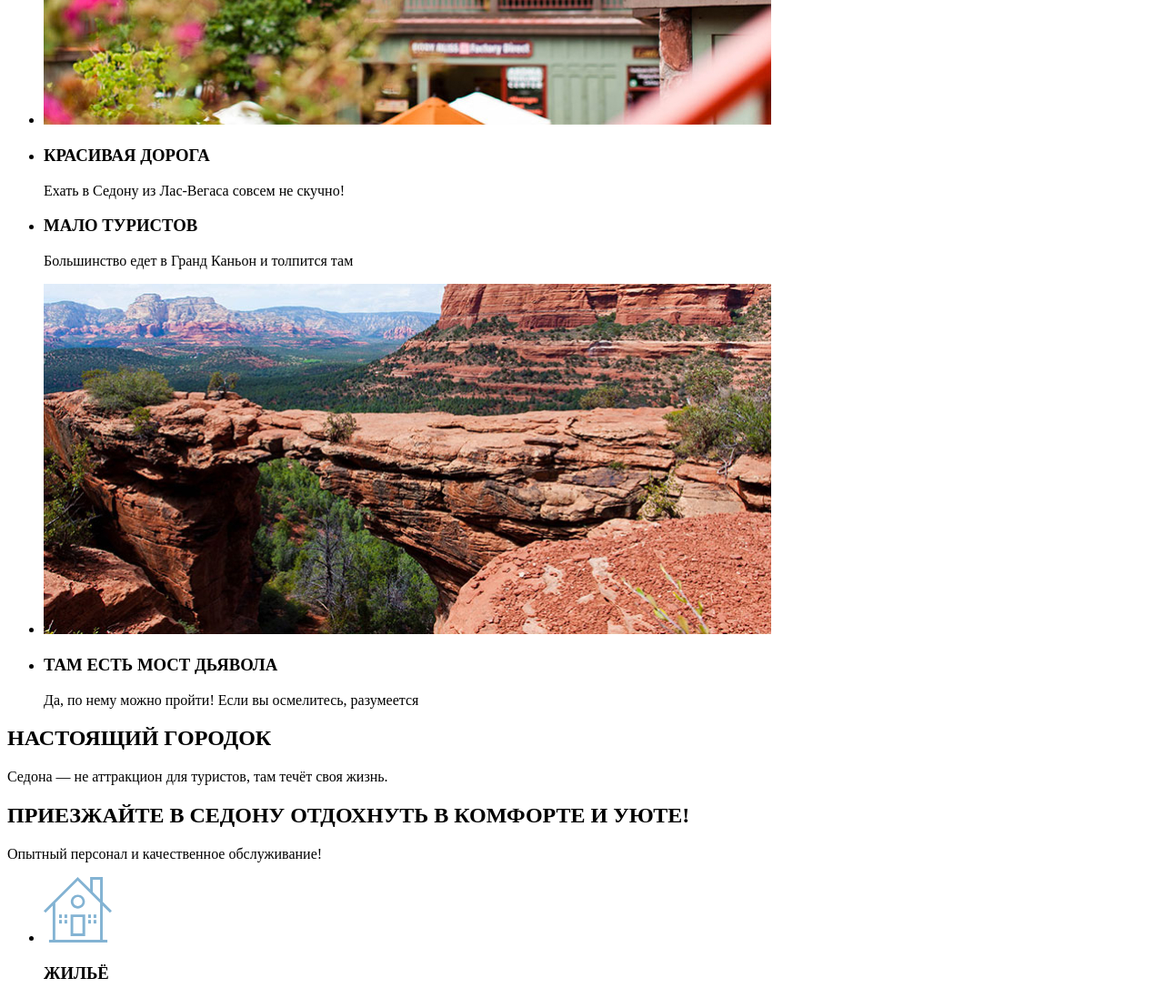
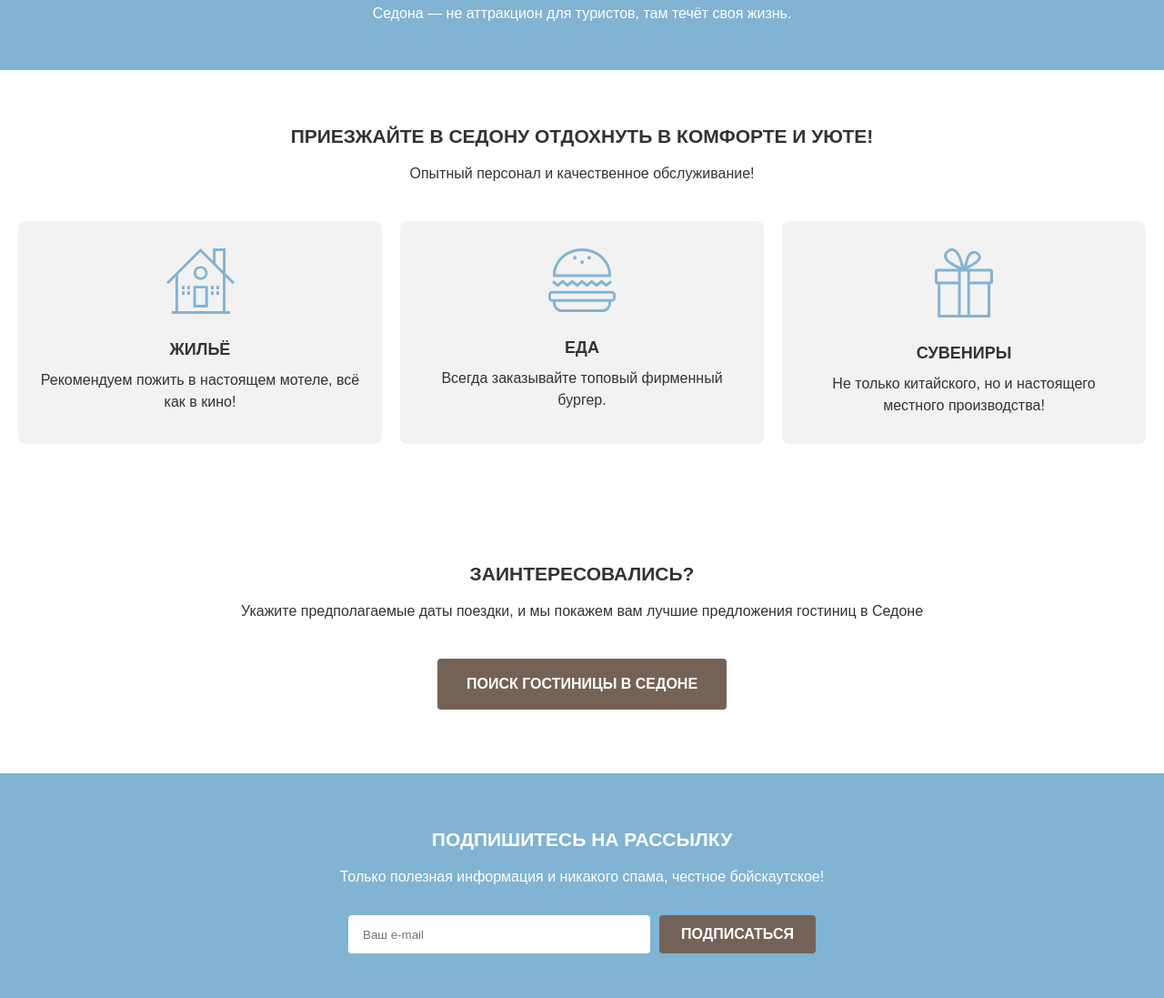
Before and after one commit to belackva-web/sedona, a plain HTML site: page index.html in a window 1280 px wide. Shown: the part 1685-2782 px from the top of the page at 91% size. Drawn offline with Linux system fonts and the light colour scheme; a web font is replaced by a local one.

Commit message:
Базовая стилизация (урок 4)

```diff
--- a/index.html
+++ b/index.html
@@ -3,6 +3,7 @@
   <head>
     <meta charset="utf-8">
     <title>HTML Academy: Седона</title>
+    <link rel="stylesheet" href="styles/styles.css">
   </head>
   <body>
     <header class="page-header" data-test="header">
--- /dev/null
+++ b/styles/styles.css
@@ -0,0 +1,439 @@
+/* ===== БАЗОВЫЕ СТИЛИ ===== */
+
+@font-face {
+  font-family: "PT Sans";
+  font-style: normal;
+  font-weight: 400;
+  src: url("fonts/ptsans-400.woff2") format("woff2");
+  font-display: swap;
+}
+
+@font-face {
+  font-family: "PT Sans";
+  font-style: normal;
+  font-weight: 700;
+  src: url("fonts/ptsans-700.woff2") format("woff2");
+  font-display: swap;
+}
+
+html, body {
+  height: 100%;
+}
+
+body {
+  margin: 0;
+  font-family: "PT Sans", sans-serif;
+  font-size: 16px;
+  line-height: 24px;
+  color: #333333;
+  background-color: #FFFFFF;
+}
+
+/* Центрирование контента */
+.container {
+  width: 1200px;
+  margin: 0 auto;
+}
+
+/* Заголовки */
+h1, h2, h3 {
+  font-weight: 700;
+  margin: 0;
+}
+
+.visually-hidden {
+  position: absolute;
+  width: 1px;
+  height: 1px;
+  margin: -1px;
+  padding: 0;
+  overflow: hidden;
+  clip: rect(0 0 0 0);
+  border: 0;
+}
+
+/* ===== ШАПКА ===== */
+
+.page-header {
+  display: flex;
+  align-items: center;
+  justify-content: space-between;
+  background-color: #ffffff;
+  height: 70px;
+  padding: 0 60px;
+  box-sizing: border-box;
+}
+
+.navigation {
+  display: flex;
+  align-items: center;
+  width: 100%;
+}
+
+.navigation-list {
+  display: flex;
+  list-style: none;
+  margin: 0;
+  padding: 0;
+}
+
+.navigation-list:first-child {
+  margin-right: auto;
+}
+
+.navigation-item {
+  margin-right: 34px;
+}
+
+.navigation-link {
+  font-weight: 700;
+  text-decoration: none;
+  color: #000000;
+  text-transform: uppercase;
+  font-size: 14px;
+}
+
+.navigation-link:hover {
+  opacity: 0.7;
+}
+
+/* ===== HERO ===== */
+
+.hero {
+  position: relative;
+  text-align: center;
+  width: 1200;
+  height: 767;
+  background-image: url("images\index-background.jpg");
+  angle: 0 deg;
+  opacity: 1;
+  top: 64px;
+}
+
+.welcome {
+  position: absolute;
+  width: 458px;
+  height: 352px;
+  top: 51px;
+  left: 371px;
+  opacity: 1;
+  transform: rotate(0deg);
+  z-index: 1; /* Добавляем z-index чтобы быть уверенным */
+}
+
+
+.divider {
+  width: 1200;
+  height: 57;
+  angle: 0 deg;
+  opacity: 1;
+  position: relative; /* Добавляем для корректного позиционирования */
+  z-index: 2; /* Фон имеет меньший z-index */
+}
+
+
+/* ===== INTRO ===== */
+
+.intro {
+  text-align: center;
+  padding: 50px 20px 60px;
+}
+
+.intro-title {
+  font-size: 21px;
+  line-height: 26px;
+  text-transform: uppercase;
+  color: #000000;
+  max-width: 720px;
+  margin: 0 auto 20px;
+}
+
+.intro-text {
+  color: #333333;
+  margin: 0;
+}
+
+/* ===== ПРЕИМУЩЕСТВА ===== */
+
+.advantages {
+  width: 100%;
+  text-align: center;
+}
+
+.advantages-list {
+  display: grid;
+  grid-template-columns: repeat(3, 1fr);
+  grid-template-rows: auto auto;
+  margin: 0;
+  padding: 0;
+  list-style: none;
+}
+
+/* Общие стили для ячеек */
+.advantages-item {
+  display: flex;
+  flex-direction: column;
+  justify-content: center;
+  align-items: center;
+  box-sizing: border-box;
+  color: #ffffff;
+  background-color: #81B3D2;
+  padding: 60px 40px;
+}
+
+/* Блоки с изображениями */
+.advantages-item:nth-child(2),
+.advantages-item:nth-child(5) {
+  padding: 0;
+  background: none;
+}
+
+/* Изображения преимуществ */
+.advantages-item:nth-child(2) img,
+.advantages-item:nth-child(5) img {
+  width: 800px;
+  height: 385px;
+  object-fit: cover;
+  display: block;
+  margin: 0 auto;
+  opacity: 1;
+  transform: rotate(0deg);
+}
+
+/* Белый текст на голубом фоне */
+.advantages-item:nth-child(1),
+.advantages-item:nth-child(4),
+.advantages-item:nth-child(6) {
+  background-color: #81B3D2;
+  color: #ffffff;
+}
+
+/* Белый фон, чёрный текст */
+.advantages-item:nth-child(3) {
+  background-color: #ffffff;
+  color: #000000;
+}
+
+/* Заголовки и декоративная линия */
+.advantages-title {
+  font-size: 18px;
+  font-weight: 700;
+  text-transform: uppercase;
+  margin-bottom: 15px;
+  position: relative;
+}
+
+.advantages-title::after {
+  content: "";
+  display: block;
+  width: 60px;
+  height: 2px;
+  background-color: rgba(255, 255, 255, 0.3);
+  margin: 15px auto 0;
+}
+
+/* Для белых блоков — тёмная линия */
+.advantages-item:nth-child(3) .advantages-title::after {
+  background-color: rgba(0, 0, 0, 0.3);
+}
+
+/* Текст описания */
+.advantages-description {
+  font-size: 16px;
+  line-height: 24px;
+  max-width: 260px;
+  margin: 10px 0 0;
+}
+
+/* ===== ГОРОД ===== */
+
+.city-description {
+  background-color: #81B3D2;
+  color: #ffffff;
+  text-align: center;
+  padding: 50px 20px;
+}
+
+.city-title {
+  text-transform: uppercase;
+  font-size: 21px;
+  line-height: 26px;
+  margin-bottom: 10px;
+}
+
+.city-text {
+  margin: 0;
+}
+
+/* ===== СЕРВИСЫ ===== */
+
+.services {
+  text-align: center;
+  padding: 60px 20px;
+  background-color: #FFFFFF;
+}
+
+.services-title {
+  font-size: 21px;
+  line-height: 26px;
+  text-transform: uppercase;
+  margin-bottom: 10px;
+}
+
+.services-text {
+  margin-bottom: 40px;
+  color: #333333;
+}
+
+.services-list {
+  display: flex;
+  justify-content: space-between;
+  gap: 20px;
+  list-style: none;
+  margin: 0;
+  padding: 0;
+}
+
+.services-item {
+  flex: 1;
+  background-color: #F2F2F2;
+  padding: 30px 20px;
+  border-radius: 8px;
+}
+
+.services-icon img {
+  margin-bottom: 20px;
+}
+
+.services-item-title {
+  text-transform: uppercase;
+  font-size: 18px;
+  margin-bottom: 10px;
+}
+
+.services-item-description {
+  margin: 0;
+  color: #333333;
+}
+
+/* ===== ПОИСК ГОСТИНИЦ ===== */
+
+.hotel-search {
+  text-align: center;
+  padding: 70px 20px;
+  background-color: #FFFFFF;
+}
+
+.hotel-search-title {
+  text-transform: uppercase;
+  font-size: 21px;
+  line-height: 26px;
+  margin-bottom: 10px;
+}
+
+.hotel-search-text {
+  margin-bottom: 40px;
+  color: #333333;
+}
+
+.button {
+  display: inline-block;
+  padding: 16px 32px;
+  background-color: #756257;
+  color: #ffffff;
+  text-transform: uppercase;
+  text-decoration: none;
+  font-weight: 700;
+  font-size: 16px;
+  border: none;
+  border-radius: 4px;
+  cursor: pointer;
+}
+
+.button:hover {
+  background-color: #615048;
+}
+
+/* ===== РАССЫЛКА ===== */
+
+.newsletter {
+  background-color: #81B3D2;
+  color: #ffffff;
+  text-align: center;
+  padding: 60px 20px;
+}
+
+.newsletter-title {
+  text-transform: uppercase;
+  font-size: 21px;
+  line-height: 26px;
+  margin-bottom: 10px;
+}
+
+.newsletter-text {
+  margin-bottom: 30px;
+}
+
+.newsletter-form {
+  display: flex;
+  justify-content: center;
+  gap: 10px;
+}
+
+.newsletter-input {
+  padding: 12px 16px;
+  border: none;
+  border-radius: 4px;
+  max-width: 300px;
+  flex-grow: 1;
+}
+
+.newsletter-button {
+  padding: 12px 24px;
+  background-color: #756257;
+  color: #ffffff;
+  text-transform: uppercase;
+  border: none;
+  border-radius: 4px;
+  cursor: pointer;
+}
+
+.newsletter-button:hover {
+  background-color: #615048;
+}
+
+/* ===== ПОДВАЛ ===== */
+
+.page-footer {
+  background-color: #ffffff;
+  display: flex;
+  justify-content: space-between;
+  align-items: center;
+  padding: 30px 60px;
+  box-sizing: border-box;
+}
+
+.footer-social-list {
+  display: flex;
+  list-style: none;
+  margin: 0;
+  padding: 0;
+  gap: 10px;
+}
+
+.footer-social-item img {
+  width: 24px;
+  height: 24px;
+}
+
+.contact-phone {
+  font-weight: 700;
+  font-size: 18px;
+  color: #000000;
+}
+
+.htmlacademy-link img {
+  height: 40px;
+  width: auto;
+  display: block;
+}
```
Also changed, not shown: catalog.html (+1 -0 lines).
